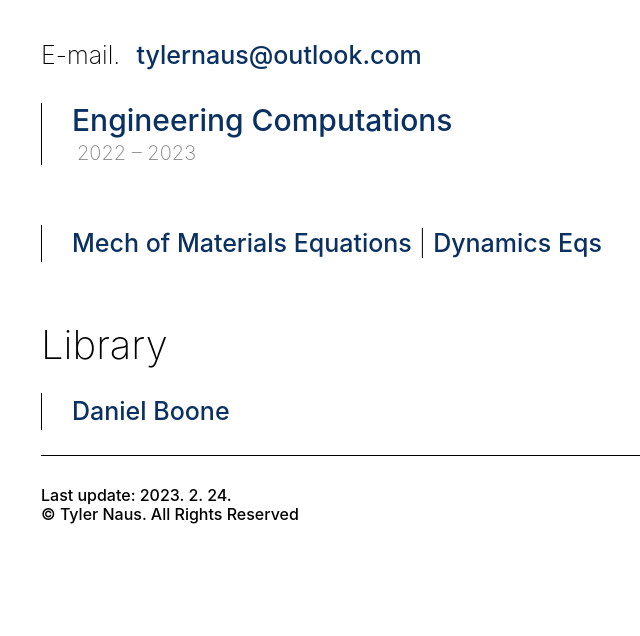
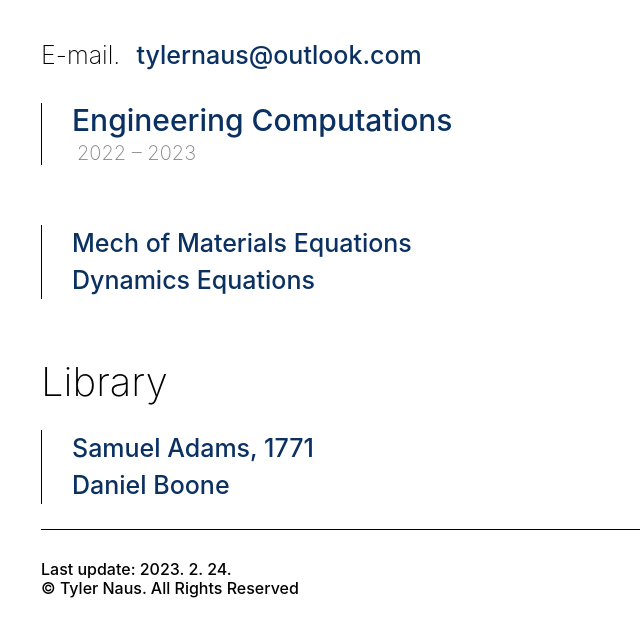
Before and after one commit to n-tyler/tylern, a plain HTML site: page index.html in a window 1280 px wide. Shown: the part 312-948 px from the top of the page, without its empty margins (119-759 px from the left). Before the commit the page ends 925 px from the top, so only its background shows below. Drawn offline with Linux system fonts and the light colour scheme.

Commit message:
Update index.html

```diff
--- a/index.html
+++ b/index.html
@@ -42,13 +42,14 @@
 
                         <div class="article-container">
                     <p class="article-content">
-                        <span class="skill-head"><a href="Mechanics_Eqs.pdf">Mech of Materials Equations</a>| <a href="Dynamics_Eqs.pdf">Dynamics Eqs</a></span><br>
+                        <span class="skill-head"><a href="Mechanics_Eqs.pdf">Mech of Materials Equations</a><br><a href="Dynamics_Eqs.pdf">Dynamics Equations</a></span><br>
                     </p>
                 </div>
 
                 <div class="article-container">
                     <span class="article-heading">Library</span><br>
                     <p class="article-content">
+                        <span class="skill-head"><a href="Adams_1771.pdf">Samuel Adams, 1771</a></span><br>
                         <span class="skill-head"><a href="Boone.html">Daniel Boone</a></span>
                     </p>
                 </div>
```
